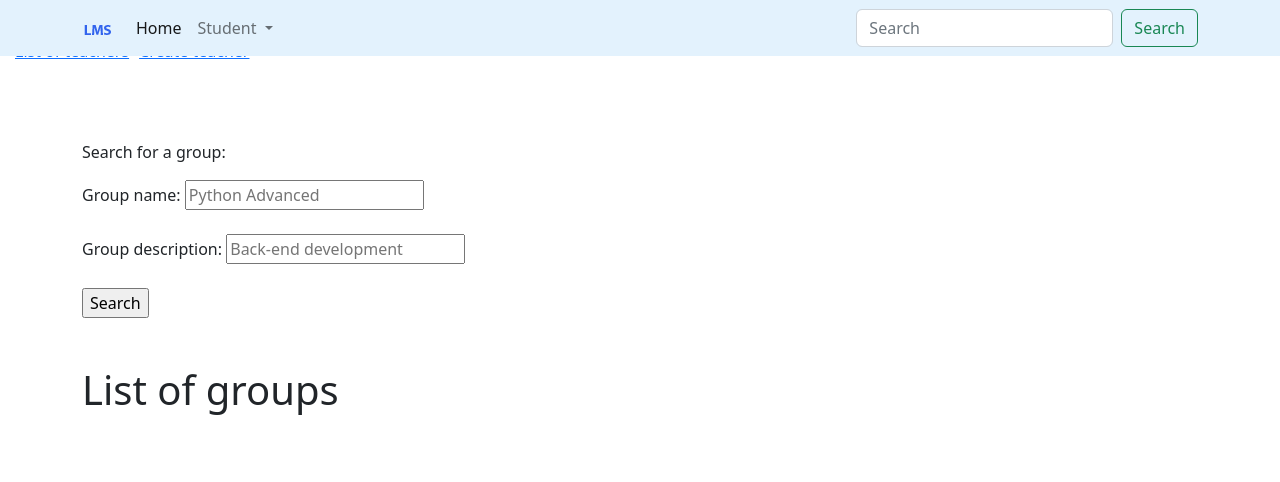
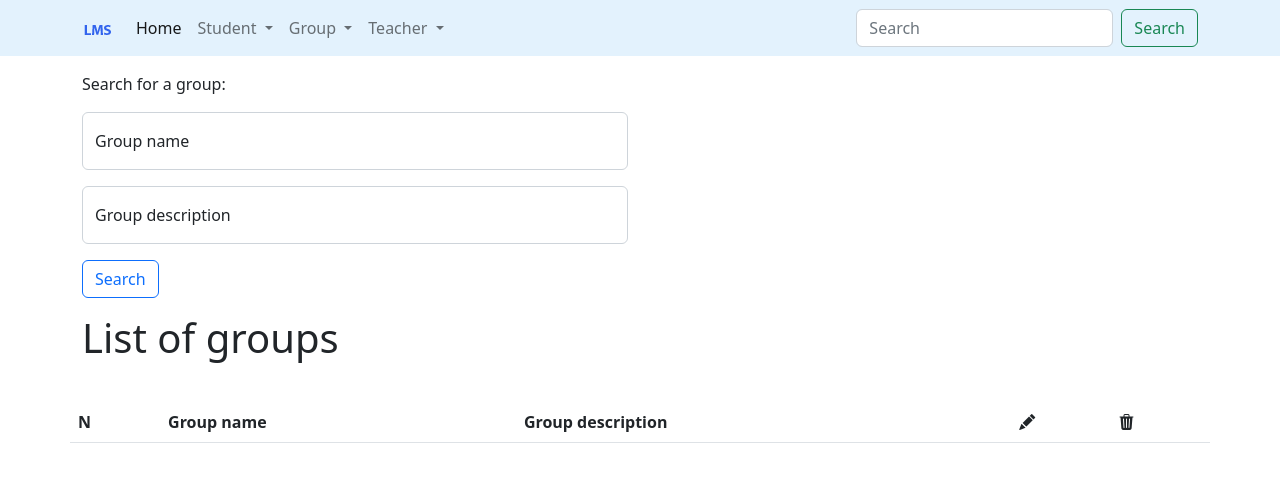
Before and after one commit to NikolasOD/django_lms, a Django app: template groups/templates/groups/list.html in a window 1280 px wide. Shown: the top 482 px of the page. Run offline with Django 4.2, Linux system fonts and the light colour scheme; the template is opened without the code that fills it, so the values that code supplies are empty; parts of the project's set-up code (start-up, migrations or seed data) failed here and were passed over; some libraries are stand-ins or nearby versions.

Commit message:
Home work 18

```diff
--- a/groups/templates/groups/create.html
+++ b/groups/templates/groups/create.html
@@ -8,7 +8,7 @@
         <table>
             {{ form.as_table }}
         </table>
-        <input type="submit" value="Create">
+        <input class="btn btn-outline-success bth-sm mt-2" type="submit" value="Create">
+        <a class="btn btn-outline-danger bth-sm mt-2" href="{% url 'groups:list' %}">Cancel</a>
     </form>
-    <a href="{% url 'groups:list' %}">Cancel</a>
 {% endblock %}
--- a/groups/templates/groups/delete.html
+++ b/groups/templates/groups/delete.html
@@ -6,7 +6,7 @@
     <form method="post">
         {% csrf_token %}
         <p>Do you really want to remove "{{ group.group_name }}" start on: {{ group.group_start_date }}?</p>
-        <input type="submit" value="Agree">
-        <a href="{% url 'groups:list' %}">Cancel</a>
+        <input class="btn btn-outline-success bth-sm mt-2" type="submit" value="Agree">
+        <a class="btn btn-outline-danger bth-sm mt-2" href="{% url 'groups:list' %}">Cancel</a>
     </form>
 {% endblock %}
--- a/groups/templates/groups/list.html
+++ b/groups/templates/groups/list.html
@@ -3,24 +3,46 @@
 {% block title %}List of groups{% endblock %}
 
 {% block content %}
+    <div class="row mb-3">
+        <div class="col">
             <p>Search for a group:</p>
             <form method="get">
-          <label for="group_name">Group name:</label>
-          <input type="text" id="group_name" name="group_name" placeholder="Python Advanced"><br><br>
-          <label for="group_description">Group description:</label>
-          <input type="text" id="group_description" name="group_description" placeholder="Back-end development"><br><br>
-          <input type="submit" value="Search">
+                <div class="form-floating mb-3">
+                    <input type="text" class="form-control" id="floatingGroupName" placeholder="A" name="group_name">
+                    <label for="floatingGroupName">Group name</label>
+                </div>
+                <div class="form-floating">
+                    <input type="text" class="form-control" id="floatingGroupDescription" placeholder="B" name="group_description">
+                    <label for="floatingGroupDescription">Group description</label>
+                </div>
+                <input class="btn btn-outline-primary mt-3" type="submit" value="Search">
             </form>
-    <br><br>
+        </div>
+        <div class="col-6"></div>
+    </div>
     <h1>List of groups</h1>
-    <table>
+        <div class="row mt-3 pt-4">
+        <table class="table table-striped table-hover">
+        <thead>
+            <tr>
+                <th>N</th>
+                <th>Group name</th>
+                <th>Group description</th>
+                <th><i class="bi bi-pencil-fill"></i></th>
+                <th><i class="bi bi-trash3-fill"></i></th>
+            </tr>
+        </thead>
+        <tbody>
             {% for group in groups %}
                 <tr>
-            <td>{{ group.pk }}</td>
-            <td><a href="{% url 'groups:detail' group.pk  %}">{{ group.group_name }}</a></td>
-            <td><a href="{% url 'groups:update' group.pk  %}">Edit</a></td>
-            <td><a href="{% url 'groups:delete' group.pk  %}">Delete</a></td>
+                    <td>{{ forloop.counter }}</td>
+                    <td><a href="{% url 'groups:detail' group.pk %}">{{ group.group_name }}</a></td>
+                    <td>{{ group.group_description }}</td>
+                    <td><a class="btn btn-outline-primary bth-sm" href="{% url 'groups:update' group.pk %}">Edit</a></td>
+                    <td><a class="btn btn-outline-danger bth-sm" href="{% url 'groups:delete' group.pk %}">Delete</a></td>
                 </tr>
             {% endfor %}
+        </tbody>
         </table>
+    </div>
 {% endblock %}
--- a/groups/templates/groups/update.html
+++ b/groups/templates/groups/update.html
@@ -8,7 +8,7 @@
         <table>
             {{ form.as_table }}
         </table>
-        <input type="submit" value="Update">
+        <input class="btn btn-outline-success bth-sm mt-2" type="submit" value="Update">
+        <a class="btn btn-outline-danger bth-sm mt-2" href="{% url 'groups:list' %}">Cancel</a>
     </form>
-    <a href="{% url 'groups:list' %}">Cancel</a>
 {% endblock %}
--- a/groups/views.py
+++ b/groups/views.py
@@ -40,7 +40,7 @@ def create_group(request):
         form = CreateGroupForm(request.POST)
         if form.is_valid():
             form.save()
-            return HttpResponseRedirect(reverse('list'))
+            return HttpResponseRedirect(reverse('groups:list'))
 
     return render(request, 'groups/create.html', {'form': form})
 
@@ -54,7 +54,7 @@ def update_group(request, group_id):
         form = UpdateGroupForm(request.POST, instance=group)
         if form.is_valid():
             form.save()
-            return HttpResponseRedirect(reverse('list'))
+            return HttpResponseRedirect(reverse('groups:list'))
 
     return render(request, 'groups/update.html', {'form': form})
 
@@ -64,6 +64,6 @@ def delete_group(request, group_id):
 
     if request.method == 'POST':
         group.delete()
-        return HttpResponseRedirect(reverse('list'))
+        return HttpResponseRedirect(reverse('groups:list'))
 
     return render(request, 'groups/delete.html', {'group': group})
--- a/students/templates/students/create.html
+++ b/students/templates/students/create.html
@@ -8,7 +8,7 @@
         <table>
             {{ form.as_table }}
         </table>
-        <input type="submit" value="Create">
+        <input class="btn btn-outline-success bth-sm mt-2" type="submit" value="Create">
+        <a class="btn btn-outline-danger bth-sm mt-2" href="{% url 'student:list' %}">Cancel</a>
     </form>
-    <a href="{% url 'student:list' %}">Cancel</a>
 {% endblock %}
--- a/students/templates/students/delete.html
+++ b/students/templates/students/delete.html
@@ -8,7 +8,7 @@ Delete student
     <form method="post">
         {% csrf_token %}
         <p>Do you really want to remove "{{ student.last_name }} {{ student.first_name }}"</p>
-        <input type="submit" value="Agree">
-        <a href="{% url 'student:list' %}">Cancel</a>
+        <input class="btn btn-outline-success bth-sm mt-2" type="submit" value="Agree">
+        <a class="btn btn-outline-danger bth-sm mt-2" href="{% url 'student:list' %}">Cancel</a>
     </form>
 {% endblock %}
--- a/students/templates/students/list.html
+++ b/students/templates/students/list.html
@@ -1,6 +1,6 @@
 {% extends 'base.html' %}
 
-{% block title %}{{ title }}{% endblock %}
+{% block title %}List of students{% endblock %}
 
 {% block custom_css %}
     #list {
--- a/students/templates/students/update.html
+++ b/students/templates/students/update.html
@@ -8,7 +8,7 @@
         <table>
             {{ form.as_table }}
         </table>
-        <input type="submit" value="Update">
+        <input class="btn btn-outline-success bth-sm mt-2" type="submit" value="Update">
+        <a class="btn btn-outline-danger bth-sm mt-2" href="{% url 'student:list' %}">Cancel</a>
     </form>
-    <a href="{% url 'student:list' %}">Cancel</a>
 {% endblock %}
--- a/students/views.py
+++ b/students/views.py
@@ -41,7 +41,7 @@ def create_student(request):
         form = CreateStudentForm(request.POST)
         if form.is_valid():
             form.save()
-            return HttpResponseRedirect(reverse('list'))
+            return HttpResponseRedirect(reverse('student:list'))
 
     return render(request, 'students/create.html', {'form': form})
 
@@ -55,7 +55,7 @@ def update_student(request, student_id):
         form = UpdateStudentForm(request.POST, instance=student)
         if form.is_valid():
             form.save()
-            return HttpResponseRedirect(reverse('list'))
+            return HttpResponseRedirect(reverse('student:list'))
 
     return render(request, 'students/update.html', {'form': form})
 
@@ -65,6 +65,6 @@ def delete_student(request, student_id):
 
     if request.method == 'POST':
         student.delete()
-        return HttpResponseRedirect(reverse('list'))
+        return HttpResponseRedirect(reverse('student:list'))
 
     return render(request, 'students/delete.html', {'student': student})
--- a/teachers/models.py
+++ b/teachers/models.py
@@ -1,6 +1,8 @@
 from datetime import date
 
 from core.validators import ValidEmailDomain
+
+from dateutil.relativedelta import relativedelta
 
 from django.core.exceptions import ValidationError
 from django.core.validators import MinLengthValidator
@@ -37,6 +39,9 @@ class Teacher(models.Model):
     def __str__(self):
         return f'{self.first_name} {self.last_name}'
 
+    def get_age(self):
+        return relativedelta(date.today(), self.birthday).years
+
     class Meta:
         db_table = 'teachers'
 
--- a/teachers/templates/teachers/create.html
+++ b/teachers/templates/teachers/create.html
@@ -8,7 +8,7 @@
         <table>
             {{ form.as_table }}
         </table>
-        <input type="submit" value="Create">
+        <input class="btn btn-outline-success bth-sm mt-2" type="submit" value="Create">
+        <a class="btn btn-outline-danger bth-sm mt-2" href="{% url 'teachers:list' %}">Cancel</a>
     </form>
-    <a href="{% url 'teachers:list' %}">Cancel</a>
 {% endblock %}
--- a/teachers/templates/teachers/delete.html
+++ b/teachers/templates/teachers/delete.html
@@ -8,7 +8,7 @@ Delete teacher
     <form method="post">
         {% csrf_token %}
         <p>Do you really want to remove "{{ teacher.last_name }} {{ teacher.first_name }}"</p>
-        <input type="submit" value="Agree">
-        <a href="{% url 'teachers:list' %}">Cancel</a>
+        <input class="btn btn-outline-success bth-sm mt-2" type="submit" value="Agree">
+        <a class="btn btn-outline-danger bth-sm mt-2" href="{% url 'teachers:list' %}">Cancel</a>
     </form>
 {% endblock %}
--- a/teachers/templates/teachers/update.html
+++ b/teachers/templates/teachers/update.html
@@ -8,7 +8,7 @@
         <table>
             {{ form.as_table }}
         </table>
-        <input type="submit" value="Update">
+        <input class="btn btn-outline-success bth-sm mt-2" type="submit" value="Update">
+        <a class="btn btn-outline-danger bth-sm mt-2" href="{% url 'teachers:list' %}">Cancel</a>
     </form>
-    <a href="{% url 'teachers:list' %}">Cancel</a>
 {% endblock %}
--- a/teachers/views.py
+++ b/teachers/views.py
@@ -40,7 +40,7 @@ def create_teacher(request):
         form = CreateTeacherForm(request.POST)
         if form.is_valid():
             form.save()
-            return HttpResponseRedirect(reverse('list'))
+            return HttpResponseRedirect(reverse('teachers:list'))
 
     return render(request, 'teachers/create.html', {'form': form})
 
@@ -54,7 +54,7 @@ def update_teacher(request, teacher_id):
         form = UpdateTeacherForm(request.POST, instance=teacher)
         if form.is_valid():
             form.save()
-            return HttpResponseRedirect(reverse('list'))
+            return HttpResponseRedirect(reverse('teachers:list'))
 
     return render(request, 'teachers/update.html', {'form': form})
 
@@ -64,6 +64,6 @@ def delete_teacher(request, teacher_id):
 
     if request.method == 'POST':
         teacher.delete()
-        return HttpResponseRedirect(reverse('list'))
+        return HttpResponseRedirect(reverse('teachers:list'))
 
     return render(request, 'teachers/delete.html', {'teacher': teacher})
--- a/templates/base.html
+++ b/templates/base.html
@@ -13,18 +13,6 @@
 </head>
 <body>
     {% include 'includes/navbar.html' %}
-    <table id="menu">
-        <tr>
-            <td style="margin: 5px; padding: 5px;"></td>
-            <td style="margin: 5px; padding: 5px;"><a href="{% url 'groups:list' %}">List of groups</a></td>
-            <td style="margin: 5px; padding: 5px;"><a href="{% url 'groups:create' %}">Create group</a></td>
-        </tr>
-        <tr>
-            <td style="margin: 5px; padding: 5px;"></td>
-            <td style="margin: 5px; padding: 5px;"><a href="{% url 'teachers:list' %}">List of teachers</a></td>
-            <td style="margin: 5px; padding: 5px;"><a href="{% url 'teachers:create' %}">Create teacher</a></td>
-        </tr>
-    </table>
     <div class="container mt-4 pt-5">
         {% block content %}{% endblock %}
     </div>
--- a/templates/includes/navbar.html
+++ b/templates/includes/navbar.html
@@ -23,6 +23,24 @@
             <li><a class="dropdown-item" href="{% url 'student:list' %}">List</a></li>
           </ul>
         </li>
+        <li class="nav-item dropdown">
+          <a class="nav-link dropdown-toggle" href="#" role="button" data-bs-toggle="dropdown" aria-expanded="false">
+            Group
+          </a>
+          <ul class="dropdown-menu">
+            <li><a class="dropdown-item" href="{% url 'groups:create' %}">Create</a></li>
+            <li><a class="dropdown-item" href="{% url 'groups:list' %}">List</a></li>
+          </ul>
+        </li>
+        <li class="nav-item dropdown">
+          <a class="nav-link dropdown-toggle" href="#" role="button" data-bs-toggle="dropdown" aria-expanded="false">
+            Teacher
+          </a>
+          <ul class="dropdown-menu">
+            <li><a class="dropdown-item" href="{% url 'teachers:create' %}">Create</a></li>
+            <li><a class="dropdown-item" href="{% url 'teachers:list' %}">List</a></li>
+          </ul>
+        </li>
       </ul>
       <form class="d-flex" role="search">
         <input class="form-control me-2" type="search" placeholder="Search" aria-label="Search">
```
Also changed, not shown: groups/templates/groups/detail.html (+16 -4 lines), teachers/templates/teachers/detail.html (+21 -7 lines), teachers/templates/teachers/list.html (+34 -10 lines). Lines whose indentation alone changed are shown as unchanged.
